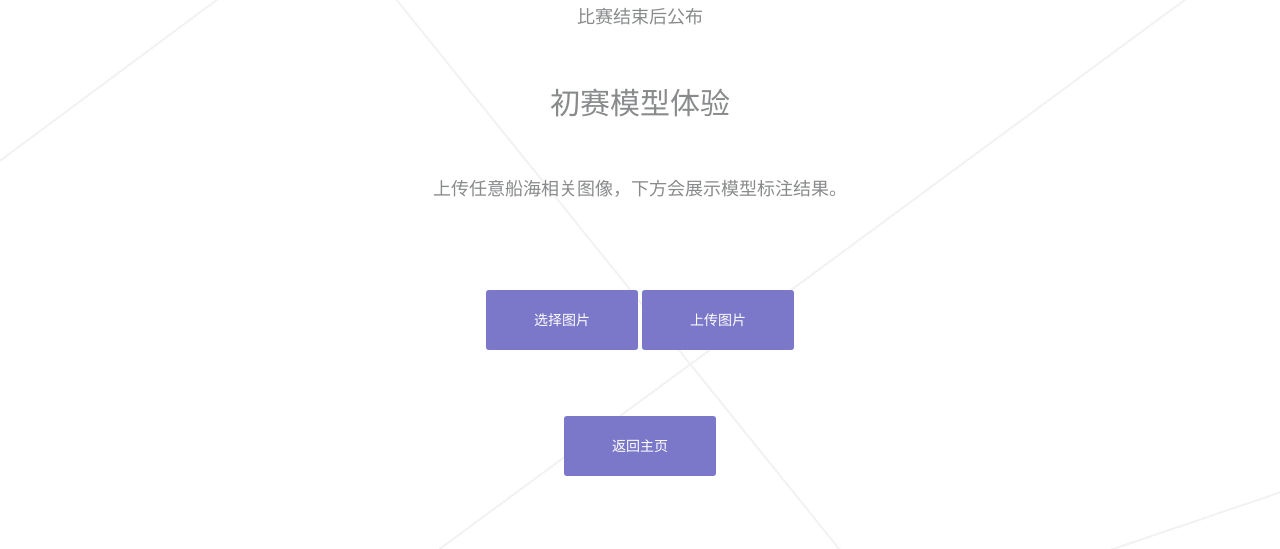
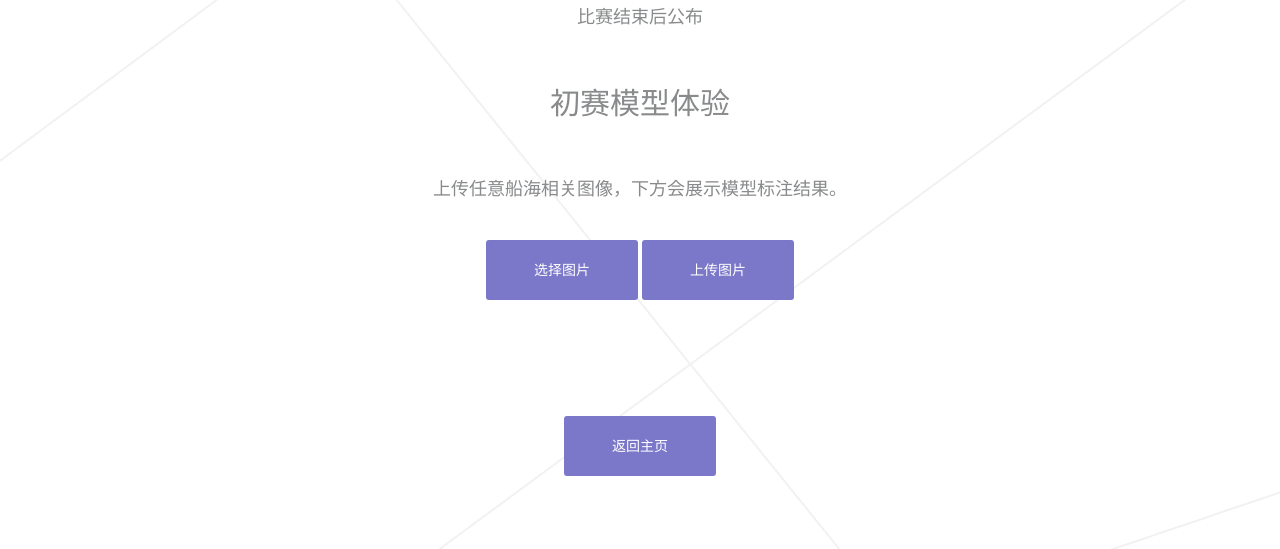
Before and after one commit to Oswells/Oswells.github.io, a PHP site: page /chuanhai_yolov5.html in a window 1280 px wide. Shown: the part 1636-2185 px from the top of the page. Run offline with PHP 8.4, Linux system fonts and the light colour scheme; some libraries are stand-ins or nearby versions.

Commit message:
Update application.css

```diff
--- a/assets/css/application.css
+++ b/assets/css/application.css
@@ -1,6 +1,6 @@
 @charset "UTF-8";
 body {
-  background: url(../../images/bg-tile.png);
+  background: url("../../images/bg-tile.png");
 }
 
 img.inject-me {
@@ -39,15 +39,15 @@ a {
   font-family: segoeui;
   font-weight: normal;
   font-style: normal;
-  src: url("fonts/segoeui.eot");
-  src: url("fonts/segoeui.eot?#iefix") format("embedded-opentype"), url("fonts/segoeui.woff") format("woff"), url("fonts/segoeui.ttf") format("truetype"), url("fonts/segoeui.svg#segoeui") format("svg");
+  src: url("../fonts/segoeui.eot");
+  src: url("../fonts/segoeui.eot?#iefix") format("embedded-opentype"), url("../fonts/segoeui.woff") format("woff"), url("../fonts/segoeui.ttf") format("truetype"), url("../fonts/segoeui.svg#segoeui") format("svg");
 }
 @font-face {
   font-family: segoeuib;
   font-weight: normal;
   font-style: normal;
-  src: url("fonts/segoeuib.eot");
-  src: url("fonts/segoeuib.eot?#iefix") format("embedded-opentype"), url("fonts/segoeuib.woff") format("woff"), url("fonts/segoeuib.ttf") format("truetype"), url("fonts/segoeuib.svg#segoeuib") format("svg");
+  src: url("../fonts/segoeuib.eot");
+  src: url("../fonts/segoeuib.eot?#iefix") format("embedded-opentype"), url("../fonts/segoeuib.woff") format("woff"), url("../fonts/segoeuib.ttf") format("truetype"), url("../fonts/segoeuib.svg#segoeuib") format("svg");
 }
 .heading {
   color: #464b4f;
@@ -125,6 +125,10 @@ a {
 }
 .button.rounded {
   border-radius: 3px;
+}
+.button.toprefine {
+  position: relative;
+  top:-50px;
 }
 .button:hover {
   opacity: 0.7;
```
